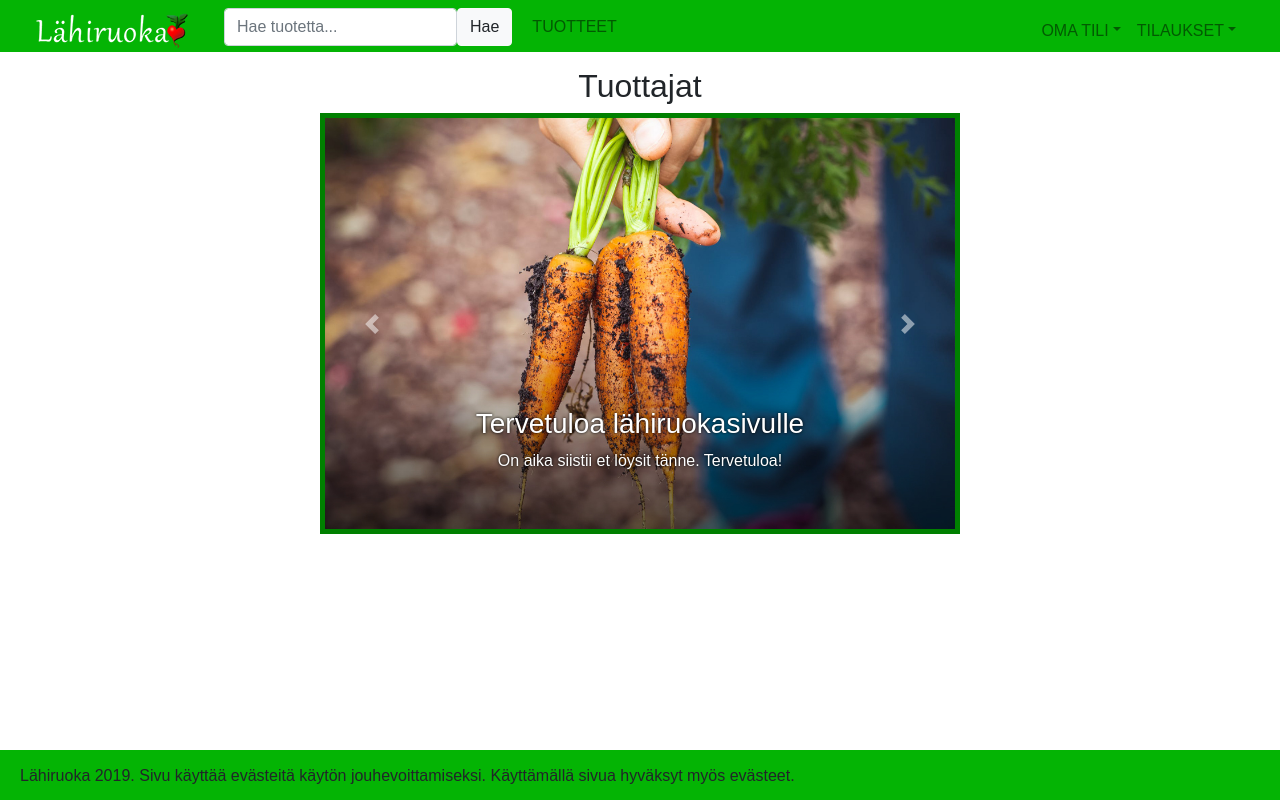
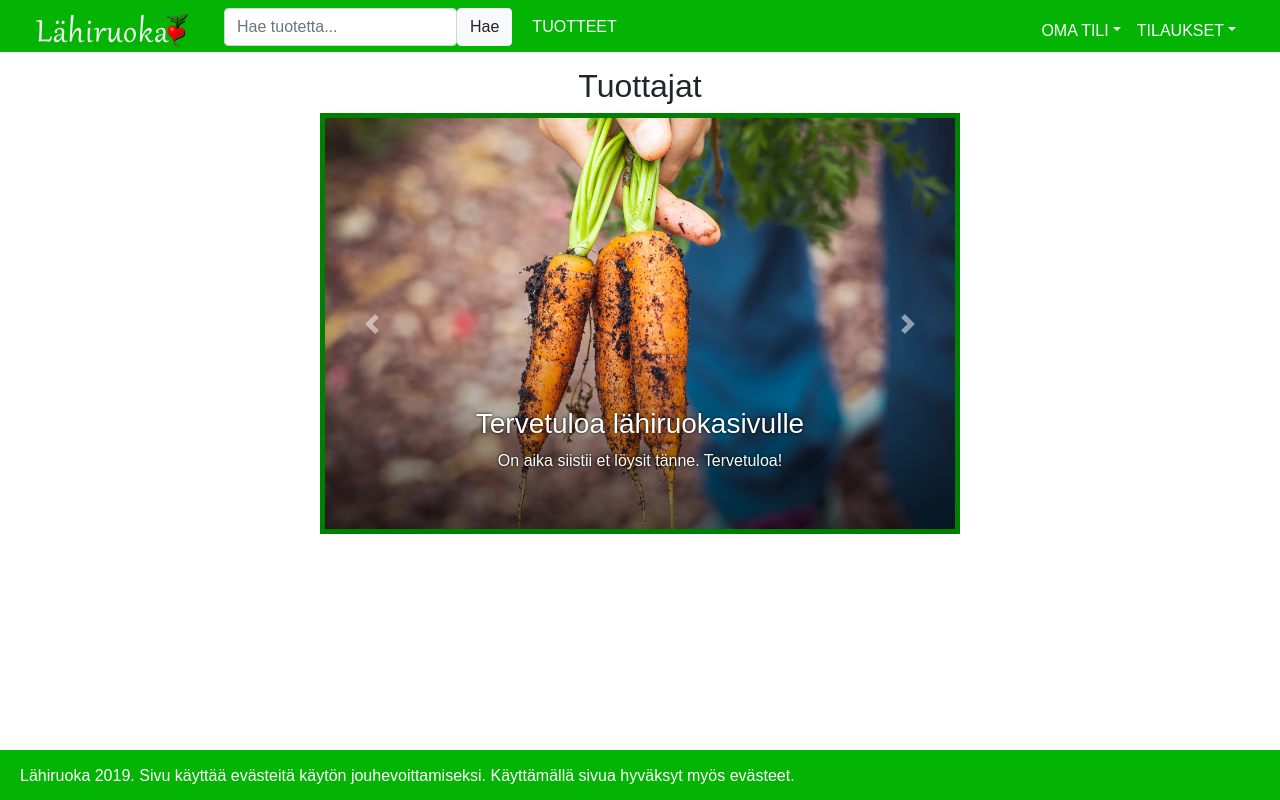
Before and after one commit to jnyste/lahiruoka, a React (Create React App) app in the folder frontend/: page / in a window 1280 px wide. Built offline with nearby package versions, Linux system fonts and the light colour scheme; no server answers.

Commit message:
frontpage_style.css: Change navbar text color.

```diff
--- a/frontend/src/css/frontpage_style.css
+++ b/frontend/src/css/frontpage_style.css
@@ -135,10 +135,22 @@ a.right_float {
   background-color: #04B404;
 }
 
+.navbar-light .navbar-nav .nav-link {
+  color: white;
+}
+
 span {
   display: inline-block;
   vertical-align: middle;
   line-height: normal;
+  color: black;
+}
+
+.spanFooter {
+  display: inline-block;
+  vertical-align: middle;
+  line-height: normal;
+  color: #FFFFFF;
 }
 
 .shoppingcart {
```
